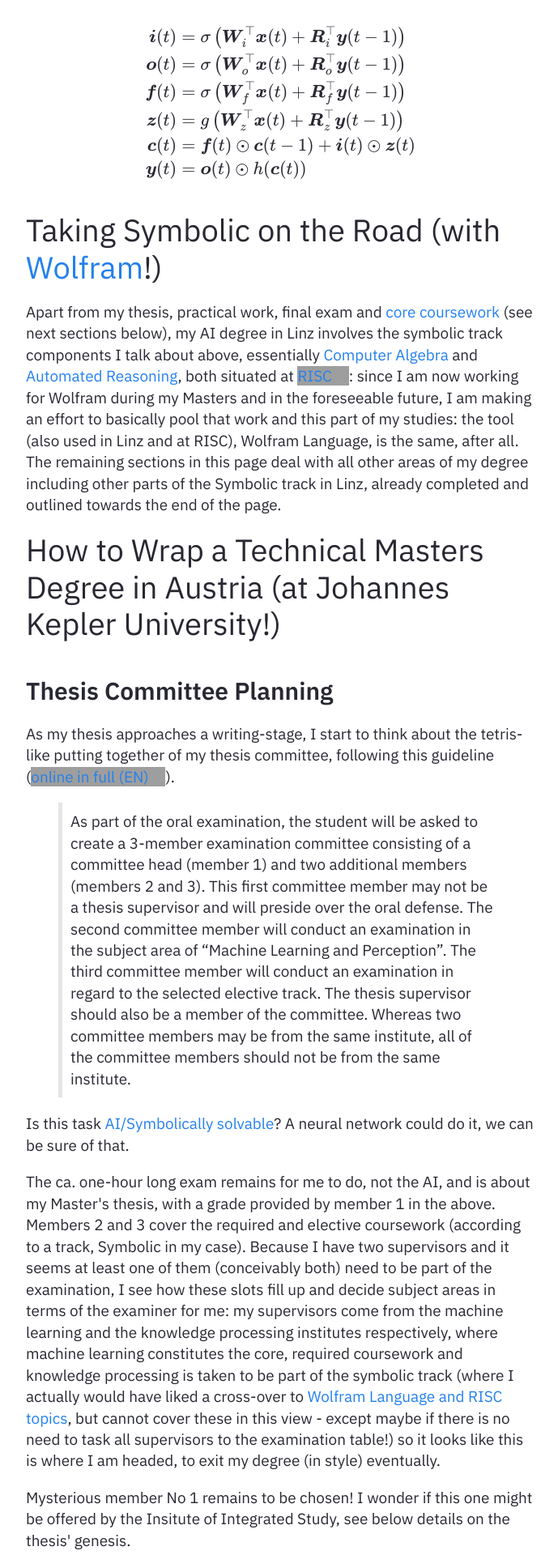
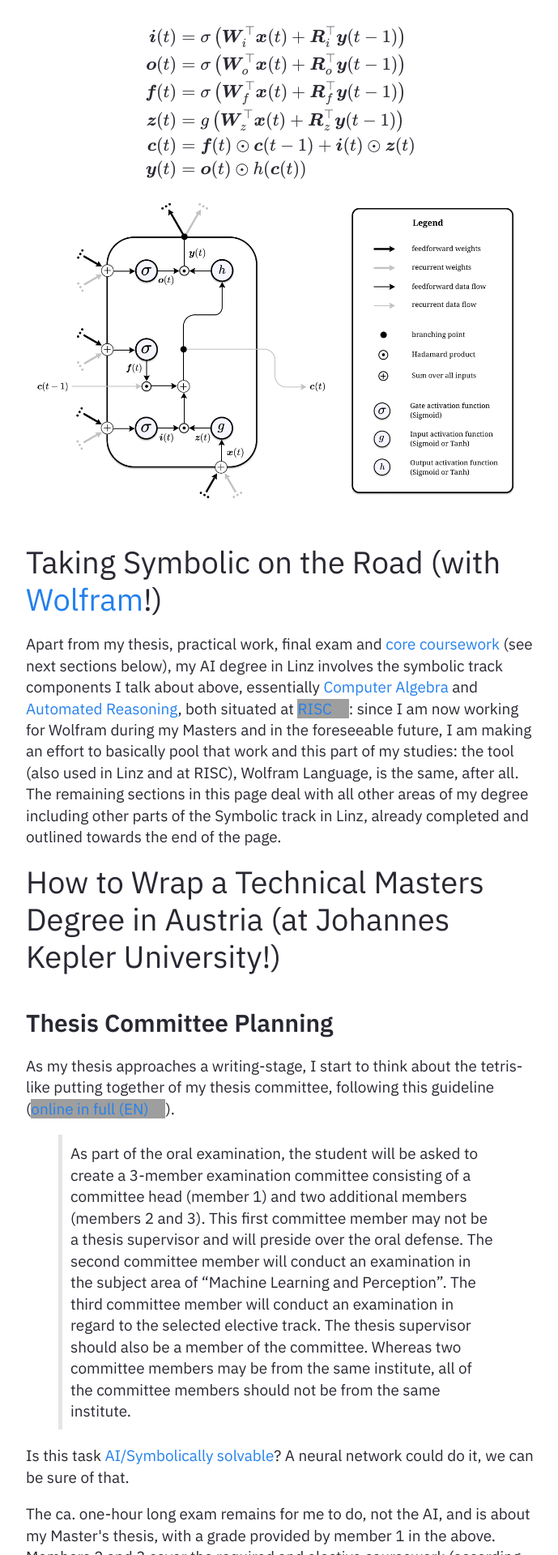
Before and after one commit to heseltime/heseltime.github.io, a Jekyll site: the page built from pages/rDai.md, in a window 1280 px wide. Shown: the part 4465-6385 px from the top of the page at 81% size, without its empty margins (294-983 px from the left). Built offline with Jekyll 4.4.1, drawn with Linux system fonts in a browser that asks for light colours; grey boxes are pictures that could not be loaded.

Commit message:
Test md image and add asset

```diff
--- a/pages/rDai.md
+++ b/pages/rDai.md
@@ -133,7 +133,7 @@
 \end{align}
 $$
 
-
+![Schematic of the Vanilla LSTM Cell](/assets/img/vanilla_lstm_legend.png "Schematic of the Vanilla LSTM Cell")
 
 # Taking Symbolic on the Road (with [Wolfram](/wolfram)!)
 
```
Also changed, not shown: assets/img/vanilla_lstm_legend.png (added).
